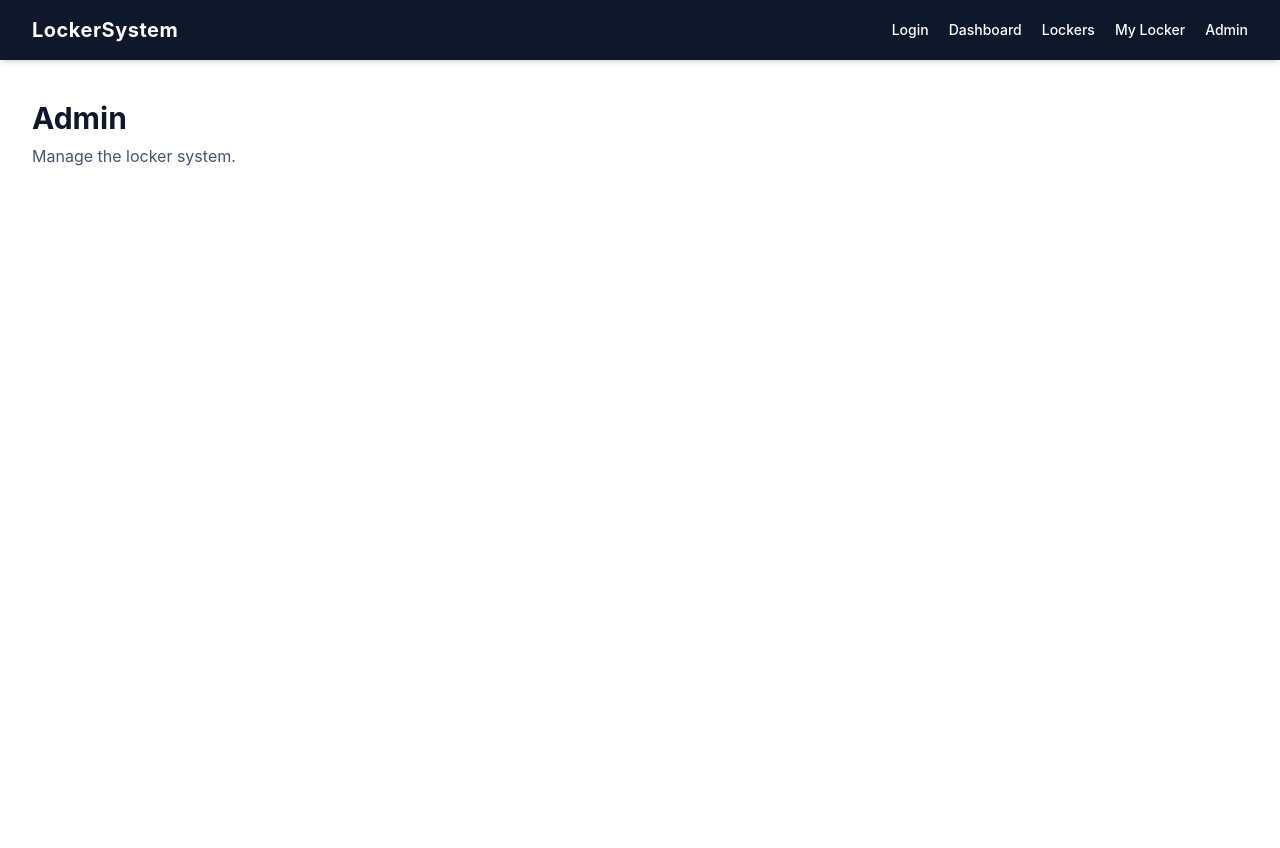
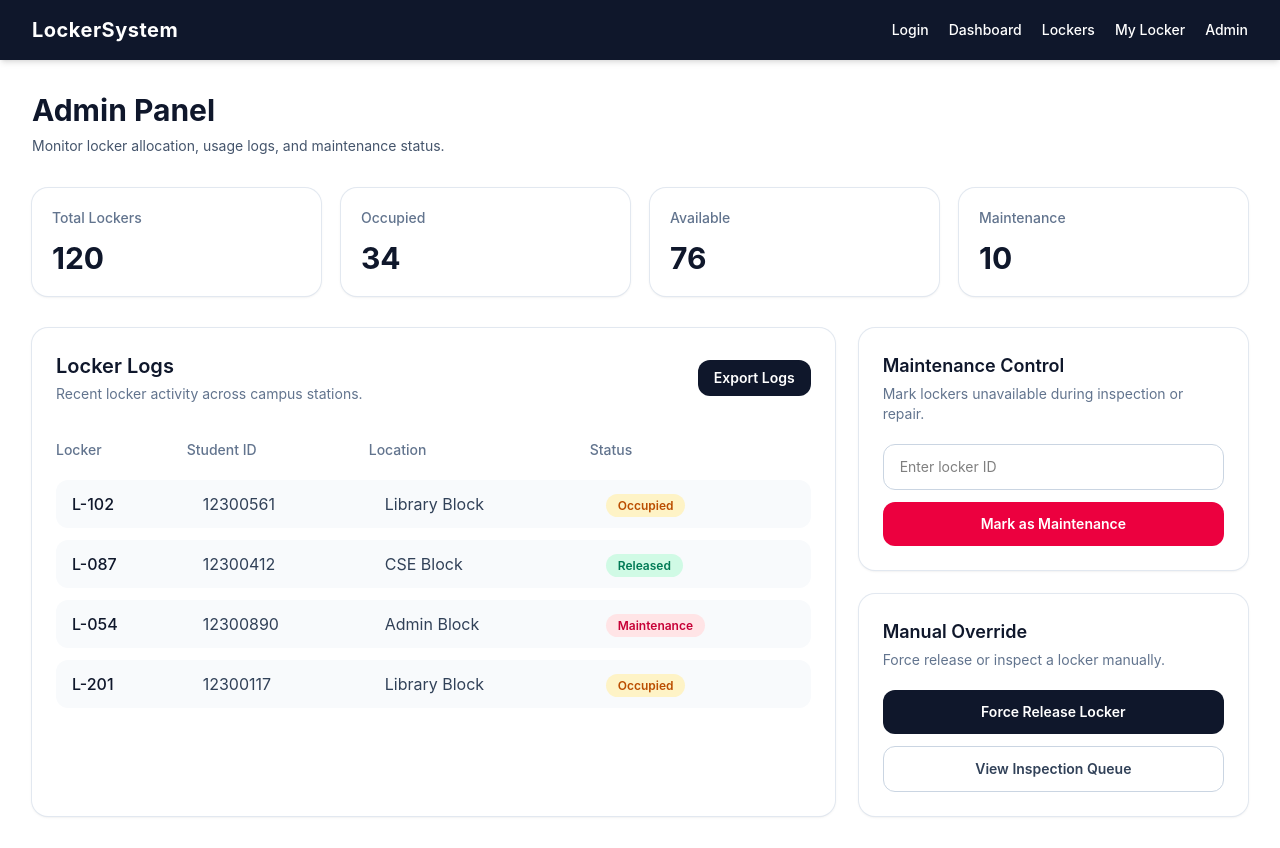
Before and after one commit to sarthakkaundal/LockerSystem, a React app in the folder frontend/: page /admin in a window 1280 px wide. Before the commit the page ends 800 px from the top, so only its background shows below. Built offline with nearby package versions, Linux system fonts and the light colour scheme; the HTML template or start-up script is replaced by a standard one.

Commit message:
feat: build admin panel UI

```diff
--- a/frontend/src/pages/Admin.jsx
+++ b/frontend/src/pages/Admin.jsx
@@ -1,11 +1,172 @@
+const lockerSummary = [
+  { title: "Total Lockers", value: "120" },
+  { title: "Occupied", value: "34" },
+  { title: "Available", value: "76" },
+  { title: "Maintenance", value: "10" },
+];
+
+const lockerLogs = [
+  {
+    id: 1,
+    locker: "L-102",
+    student: "12300561",
+    location: "Library Block",
+    status: "Occupied",
+  },
+  {
+    id: 2,
+    locker: "L-087",
+    student: "12300412",
+    location: "CSE Block",
+    status: "Released",
+  },
+  {
+    id: 3,
+    locker: "L-054",
+    student: "12300890",
+    location: "Admin Block",
+    status: "Maintenance",
+  },
+  {
+    id: 4,
+    locker: "L-201",
+    student: "12300117",
+    location: "Library Block",
+    status: "Occupied",
+  },
+];
+
+const getStatusClasses = (status) => {
+  switch (status) {
+    case "Occupied":
+      return "bg-amber-100 text-amber-700";
+    case "Released":
+      return "bg-emerald-100 text-emerald-700";
+    case "Maintenance":
+      return "bg-rose-100 text-rose-700";
+    default:
+      return "bg-slate-100 text-slate-700";
+  }
+};
+
 function Admin() {
   return (
-    <div className="px-8 py-10">
-      <h1 className="text-3xl font-bold text-slate-900">Admin</h1>
-      <p className="mt-2 text-slate-600">
-        Manage the locker system.
-      </p>
-    </div>
+    <section className="px-6 py-8 md:px-8">
+      <div className="mb-8">
+        <h1 className="text-3xl font-bold text-slate-900">Admin Panel</h1>
+        <p className="mt-2 text-sm text-slate-600">
+          Monitor locker allocation, usage logs, and maintenance status.
+        </p>
+      </div>
+
+      <div className="grid gap-5 sm:grid-cols-2 xl:grid-cols-4">
+        {lockerSummary.map((item) => (
+          <div
+            key={item.title}
+            className="rounded-2xl bg-white p-5 shadow-sm ring-1 ring-slate-200"
+          >
+            <p className="text-sm font-medium text-slate-500">{item.title}</p>
+            <h2 className="mt-3 text-3xl font-bold text-slate-900">
+              {item.value}
+            </h2>
+          </div>
+        ))}
+      </div>
+
+      <div className="mt-8 grid gap-6 xl:grid-cols-3">
+        <div className="rounded-2xl bg-white p-6 shadow-sm ring-1 ring-slate-200 xl:col-span-2">
+          <div className="flex items-center justify-between">
+            <div>
+              <h3 className="text-xl font-semibold text-slate-900">
+                Locker Logs
+              </h3>
+              <p className="mt-1 text-sm text-slate-500">
+                Recent locker activity across campus stations.
+              </p>
+            </div>
+
+            <button className="rounded-xl bg-slate-900 px-4 py-2 text-sm font-semibold text-white transition hover:bg-slate-800">
+              Export Logs
+            </button>
+          </div>
+
+          <div className="mt-6 overflow-x-auto">
+            <table className="min-w-full border-separate border-spacing-y-3">
+              <thead>
+                <tr className="text-left text-sm text-slate-500">
+                  <th className="pb-2 font-medium">Locker</th>
+                  <th className="pb-2 font-medium">Student ID</th>
+                  <th className="pb-2 font-medium">Location</th>
+                  <th className="pb-2 font-medium">Status</th>
+                </tr>
+              </thead>
+              <tbody>
+                {lockerLogs.map((item) => (
+                  <tr key={item.id} className="bg-slate-50">
+                    <td className="rounded-l-xl px-4 py-3 font-medium text-slate-900">
+                      {item.locker}
+                    </td>
+                    <td className="px-4 py-3 text-slate-700">{item.student}</td>
+                    <td className="px-4 py-3 text-slate-700">{item.location}</td>
+                    <td className="rounded-r-xl px-4 py-3">
+                      <span
+                        className={`rounded-full px-3 py-1 text-xs font-semibold ${getStatusClasses(
+                          item.status
+                        )}`}
+                      >
+                        {item.status}
+                      </span>
+                    </td>
+                  </tr>
+                ))}
+              </tbody>
+            </table>
+          </div>
+        </div>
+
+        <div className="space-y-6">
+          <div className="rounded-2xl bg-white p-6 shadow-sm ring-1 ring-slate-200">
+            <h3 className="text-lg font-semibold text-slate-900">
+              Maintenance Control
+            </h3>
+            <p className="mt-1 text-sm text-slate-500">
+              Mark lockers unavailable during inspection or repair.
+            </p>
+
+            <div className="mt-5 space-y-3">
+              <input
+                type="text"
+                placeholder="Enter locker ID"
+                className="w-full rounded-xl border border-slate-300 px-4 py-3 text-sm outline-none focus:border-sky-500"
+              />
+
+              <button className="w-full rounded-xl bg-rose-600 px-4 py-3 text-sm font-semibold text-white transition hover:bg-rose-700">
+                Mark as Maintenance
+              </button>
+            </div>
+          </div>
+
+          <div className="rounded-2xl bg-white p-6 shadow-sm ring-1 ring-slate-200">
+            <h3 className="text-lg font-semibold text-slate-900">
+              Manual Override
+            </h3>
+            <p className="mt-1 text-sm text-slate-500">
+              Force release or inspect a locker manually.
+            </p>
+
+            <div className="mt-5 space-y-3">
+              <button className="w-full rounded-xl bg-slate-900 px-4 py-3 text-sm font-semibold text-white transition hover:bg-slate-800">
+                Force Release Locker
+              </button>
+
+              <button className="w-full rounded-xl border border-slate-300 bg-white px-4 py-3 text-sm font-semibold text-slate-700 transition hover:bg-slate-50">
+                View Inspection Queue
+              </button>
+            </div>
+          </div>
+        </div>
+      </div>
+    </section>
   );
 }
 
```
